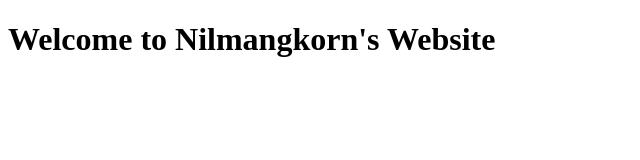
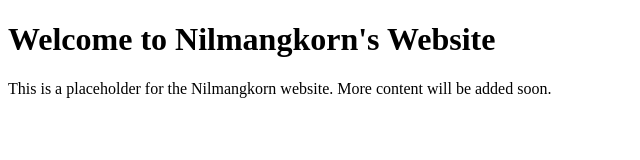
Before and after one commit to AdmintarOfficial/nilmangkorn, a plain HTML site: page index.html in a window 1280 px wide. Shown: the whole page, without its empty margins (0-640 px from the left). Drawn offline with Linux system fonts and the light colour scheme.

Commit message:
Build 0.0.7

```diff
--- a/index.html
+++ b/index.html
@@ -41,6 +41,7 @@
 </head>
 <body>
     <h1>Welcome to Nilmangkorn's Website</h1>
+    <p>This is a placeholder for the Nilmangkorn website. More content will be added soon.</p>
 
     <script src="js/script.js"></script>
 </body>
```
Also changed, not shown: 1 other file.
